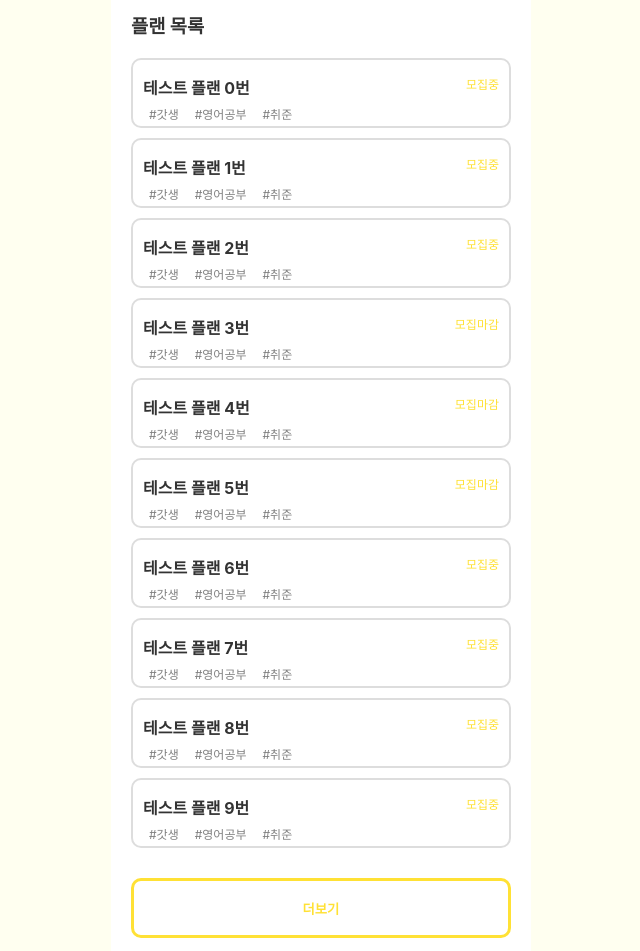
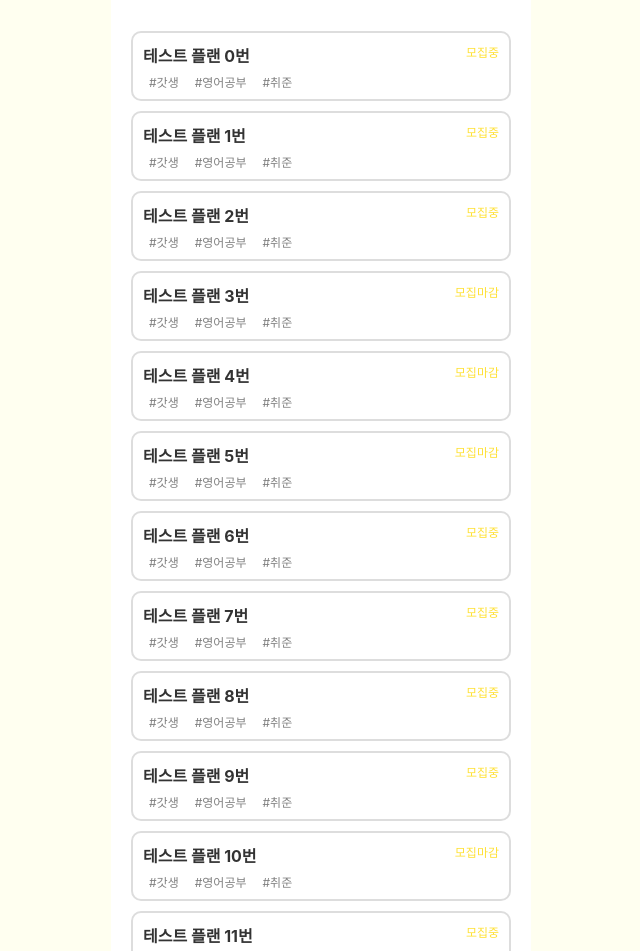
Before and after one commit to plani-power/frontend, a React (Create React App) app: page / in a window 1280 px wide. Shown: the part 40-991 px from the top of the page, without its empty margins (319-959 px from the left). Built offline with nearby package versions, Linux system fonts and the light colour scheme.

Commit message:
Feat: 플랜 목록 무한 스크롤 추가

```diff
--- a/src/pages/plans/PlanList.tsx
+++ b/src/pages/plans/PlanList.tsx
@@ -18,7 +18,6 @@ const planStatus = {
 
 }
 const getPlanStatName = (status: number) => {
-    console.log(status)
     switch (status) {
         case planStatus.recruiting:
             return '모집중';
@@ -46,7 +45,7 @@ const Li = styled.li`
     margin-bottom: 10px;
     align-items: center;
     cursor: pointer;
-    padding: 15px 10px;
+    padding: 10px;
     &:hover {
         transition: all 0.2s ease;
         -webkit-transform: translateY(-5px);
@@ -94,7 +93,7 @@ const MoreButton = styled.button`
 `
 
 const PlanItem = (props: { plan: plan }) => {
-    const { name, created, creator, hashtag, status } = props.plan;
+    const { name, hashtag, status } = props.plan;
     return (
         <Li>
             <div className="plan-info">
@@ -118,22 +117,34 @@ export const PlanList = (props: { plans: plan[] }) => {
     useEffect(() => {
         if (pageNum * pageSize < plans.length) {
             setList(plans?.slice(0, pageNum * pageSize))
-        } else {
-            alert('더 이상 목록이 없습니다')
         }
     }, [pageNum])
+
+    const addList = () => {
+        const scrollHeight = document.documentElement.scrollHeight;
+        const scrollTop = document.documentElement.scrollTop;
+        const clientHeight = document.documentElement.clientHeight;
+
+        if (scrollHeight - scrollTop === clientHeight) {
+            setPageNum(pageNum + 1);
+        }
+    }
+    useEffect(() => {
+        window.addEventListener('scroll', addList)
+        return () => {
+            window.removeEventListener('scroll', addList)
+        }
+    })
     return (
         <>
-            <h3>플랜 목록</h3>
             <Ul>
                 {list.map((plan) => {
                     return <PlanItem key={plan.id} plan={plan} />
                 })}
             </Ul>
-            {pageNum * pageSize === plans.length - 1 ? '' : <MoreButton onClick={() => {
+            {/* {pageNum * pageSize === plans.length - 1 ? '' : <MoreButton onClick={() => {
                 setPageNum(pageNum + 1);
-                console.log(pageNum)
-            }}>더보기</MoreButton>}
+            }}>더보기</MoreButton>} */}
         </>
     )
 }
```
